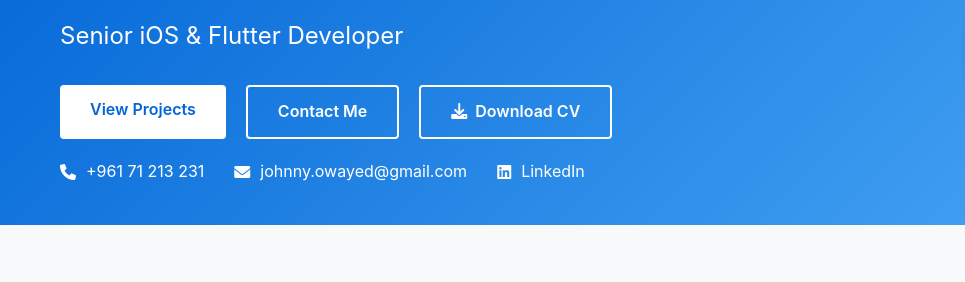
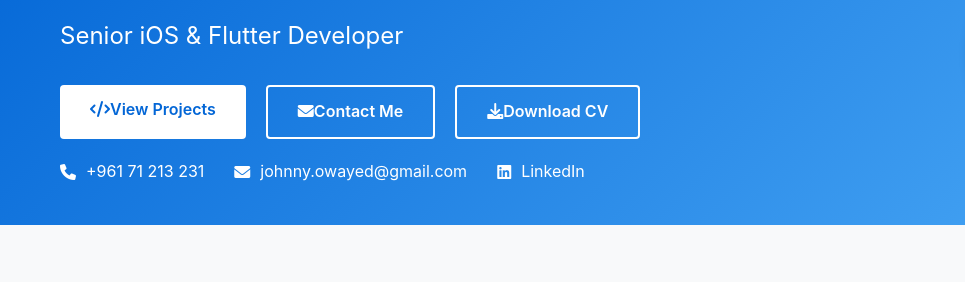
Before and after one commit to johnnyowayed/johnnyowayed.github.io, a plain HTML site: page index.html in a window 1280 px wide. Shown: the part 173-455 px from the top of the page, 0-965 px from the left. Drawn offline with Linux system fonts and the light colour scheme.

Commit message:
Update index.html

```diff
--- a/index.html
+++ b/index.html
@@ -915,12 +915,16 @@
                     </a>
                 </div> -->
                 <div class="hero-buttons">
-                    <a href="#projects" class="btn btn-primary">View Projects</a>
-                    <a href="#contact" class="btn btn-outline">Contact Me</a>
-                    <a href="assets/johnny_owayed_cv.pdf" download class="btn btn-outline">
-                        <i class="fas fa-download" style="margin-right: 8px;"></i>Download CV
-                    </a>
-                </div>
+    <a href="#projects" class="btn btn-primary btn-projects">
+        <i class="fas fa-code"></i>View Projects
+    </a>
+    <a href="#contact" class="btn btn-outline btn-contact">
+        <i class="fas fa-envelope"></i>Contact Me
+    </a>
+    <a href="assets/johnny_owayed_cv.pdf" download class="btn btn-outline">
+        <i class="fas fa-download"></i>Download CV
+    </a>
+</div>
                 <div class="contact-info">
     <div class="contact-item">
         <i class="fas fa-phone"></i>
```
